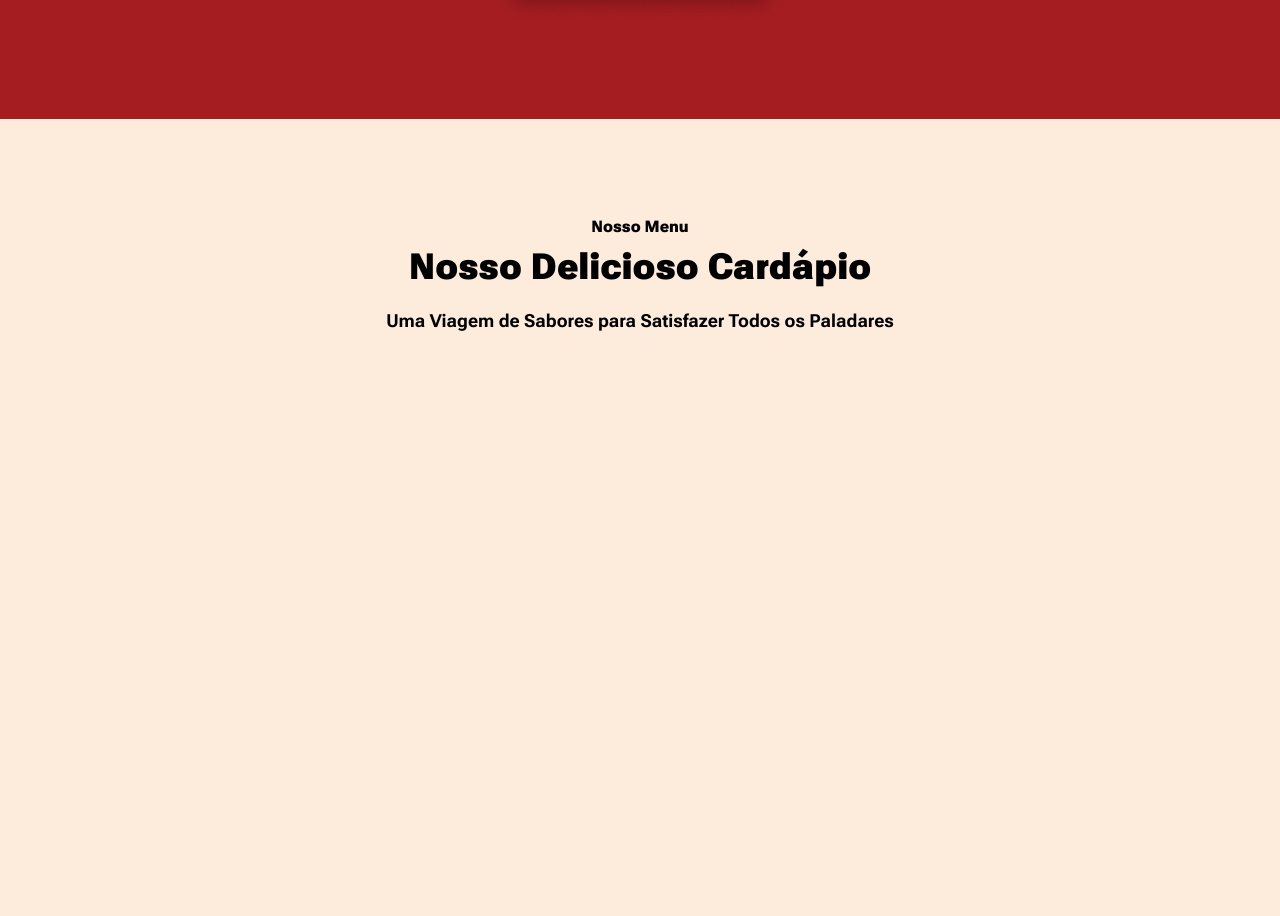
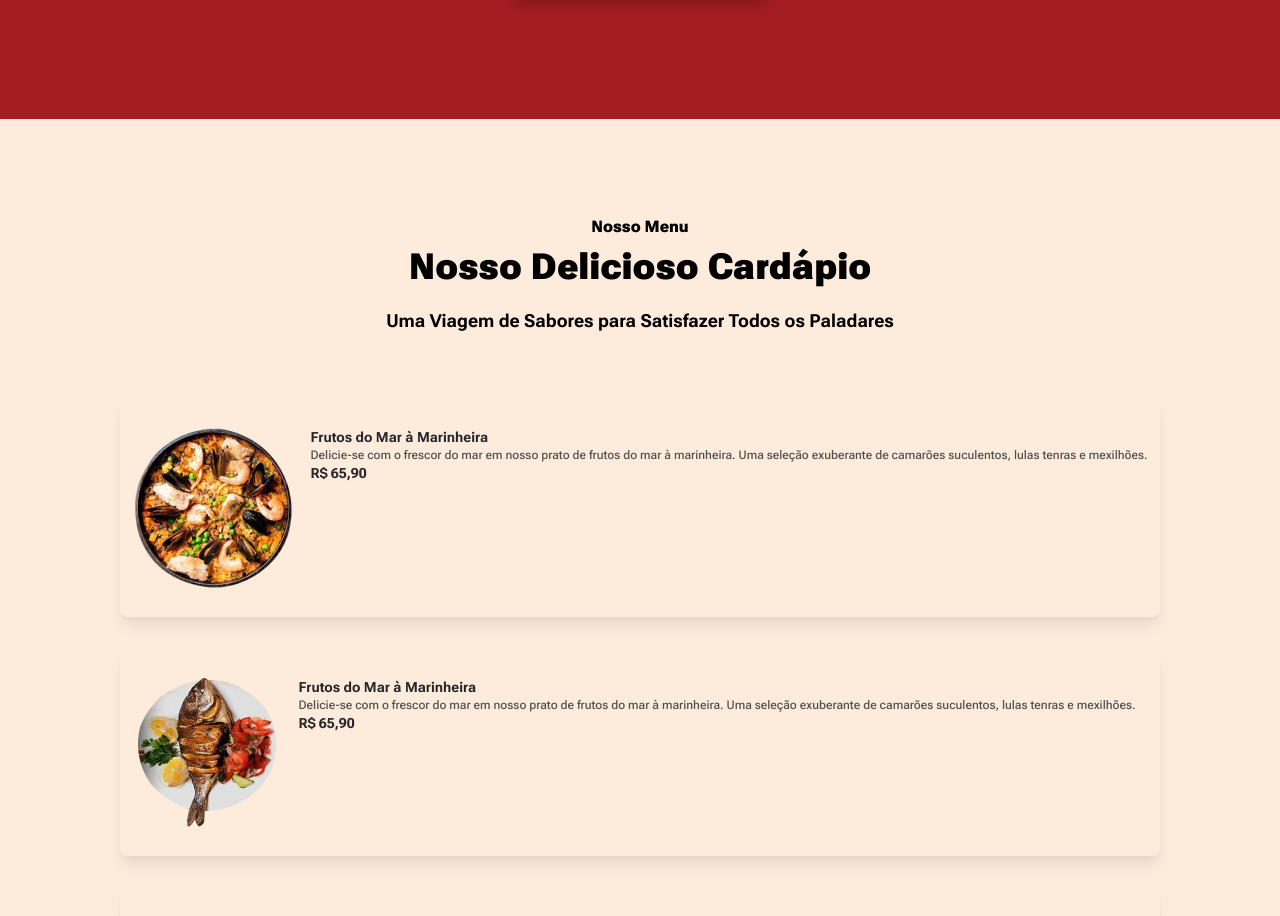
Before and after one commit to DevWeDesc/Vadao, a Next.js app: page / in a window 1280 px wide. Shown: the part 2254-3170 px from the top of the page. Before the commit the page ends 2685 px from the top, so only its background shows below. Built offline with nearby package versions, Linux system fonts and the light colour scheme.

Commit message:
Adicionado Card e dat

```diff
--- /dev/null
+++ b/data/data.ts
@@ -0,0 +1,90 @@
+import { ICardMenu } from "../types/types";
+import ImagePrimaryFood from "../public/ImagePrimaryFood.png";
+import ImageSecondaryFood from "../public/ImageSecondaryFood.png";
+
+export const MenuData: ICardMenu[] = [
+  {
+    image: ImagePrimaryFood,
+    title: "Frutos do Mar à Marinheira",
+    content:
+      "Delicie-se com o frescor do mar em nosso prato de frutos do mar à marinheira. Uma seleção exuberante de camarões suculentos, lulas tenras e mexilhões.",
+    price: "R$ 65,90",
+  },
+  {
+    image: ImageSecondaryFood,
+    title: "Frutos do Mar à Marinheira",
+    content:
+      "Delicie-se com o frescor do mar em nosso prato de frutos do mar à marinheira. Uma seleção exuberante de camarões suculentos, lulas tenras e mexilhões.",
+    price: "R$ 65,90",
+  },
+  {
+    image: ImagePrimaryFood,
+    title: "Frutos do Mar à Marinheira",
+    content:
+      "Delicie-se com o frescor do mar em nosso prato de frutos do mar à marinheira. Uma seleção exuberante de camarões suculentos, lulas tenras e mexilhões.",
+    price: "R$ 65,90",
+  },
+  {
+    image: ImagePrimaryFood,
+    title: "Frutos do Mar à Marinheira",
+    content:
+      "Delicie-se com o frescor do mar em nosso prato de frutos do mar à marinheira. Uma seleção exuberante de camarões suculentos, lulas tenras e mexilhões.",
+    price: "R$ 65,90",
+  },
+  {
+    image: ImagePrimaryFood,
+    title: "Frutos do Mar à Marinheira",
+    content:
+      "Delicie-se com o frescor do mar em nosso prato de frutos do mar à marinheira. Uma seleção exuberante de camarões suculentos, lulas tenras e mexilhões.",
+    price: "R$ 65,90",
+  },
+  {
+    image: ImagePrimaryFood,
+    title: "Frutos do Mar à Marinheira",
+    content:
+      "Delicie-se com o frescor do mar em nosso prato de frutos do mar à marinheira. Uma seleção exuberante de camarões suculentos, lulas tenras e mexilhões.",
+    price: "R$ 65,90",
+  },
+  {
+    image: ImagePrimaryFood,
+    title: "Frutos do Mar à Marinheira",
+    content:
+      "Delicie-se com o frescor do mar em nosso prato de frutos do mar à marinheira. Uma seleção exuberante de camarões suculentos, lulas tenras e mexilhões.",
+    price: "R$ 65,90",
+  },
+  {
+    image: ImagePrimaryFood,
+    title: "Frutos do Mar à Marinheira",
+    content:
+      "Delicie-se com o frescor do mar em nosso prato de frutos do mar à marinheira. Uma seleção exuberante de camarões suculentos, lulas tenras e mexilhões.",
+    price: "R$ 65,90",
+  },
+  {
+    image: ImagePrimaryFood,
+    title: "Frutos do Mar à Marinheira",
+    content:
+      "Delicie-se com o frescor do mar em nosso prato de frutos do mar à marinheira. Uma seleção exuberante de camarões suculentos, lulas tenras e mexilhões.",
+    price: "R$ 65,90",
+  },
+  {
+    image: ImagePrimaryFood,
+    title: "Frutos do Mar à Marinheira",
+    content:
+      "Delicie-se com o frescor do mar em nosso prato de frutos do mar à marinheira. Uma seleção exuberante de camarões suculentos, lulas tenras e mexilhões.",
+    price: "R$ 65,90",
+  },
+  {
+    image: ImagePrimaryFood,
+    title: "Frutos do Mar à Marinheira",
+    content:
+      "Delicie-se com o frescor do mar em nosso prato de frutos do mar à marinheira. Uma seleção exuberante de camarões suculentos, lulas tenras e mexilhões.",
+    price: "R$ 65,90",
+  },
+  {
+    image: ImagePrimaryFood,
+    title: "Frutos do Mar à Marinheira",
+    content:
+      "Delicie-se com o frescor do mar em nosso prato de frutos do mar à marinheira. Uma seleção exuberante de camarões suculentos, lulas tenras e mexilhões.",
+    price: "R$ 65,90",
+  },
+];
--- /dev/null
+++ b/src/components/CardMenu.tsx
@@ -0,0 +1,16 @@
+import React from "react";
+import { ICardMenu } from "../../types/types";
+import Image from "next/image";
+
+export const CardMenu = ({ image, title, content, price }: ICardMenu) => {
+  return (
+    <div className="flex gap-4 py-7 px-3 shadow-lg shadow-shadowCard rounded-lg">
+      <Image alt="" src={image} />
+      <div className="text-zincCard">
+        <p className="font-bold text-sm">{title}</p>
+        <p className="font-medium text-xs opacity-80">{content}</p>
+        <p className="font-bold text-sm">{price}</p>
+      </div>
+    </div>
+  );
+};
--- a/src/components/Menu.tsx
+++ b/src/components/Menu.tsx
@@ -1,8 +1,11 @@
+"use client";
 import React from "react";
+import { CardMenu } from "./CardMenu";
+import { MenuData } from "../../data/data";
 
 export const Menu = () => {
   return (
-    <div className="py-24 px-5">
+    <div className="py-24 px-5 flex flex-col items-center">
       <div className="text-center flex flex-col gap-5">
         <div className="flex flex-col gap-2">
           <p className="text-base font-black">Nosso Menu</p>
@@ -12,6 +15,17 @@ export const Menu = () => {
           Uma Viagem de Sabores para Satisfazer Todos os Paladares
         </p>
       </div>
+      <div className="mt-16 flex flex-col gap-8">
+        {MenuData.map((data, index) => (
+          <CardMenu
+            key={index}
+            image={data.image}
+            title={data.title}
+            content={data.content}
+            price={data.price}
+          />
+        ))}
+      </div>
     </div>
   );
 };
--- a/tailwind.config.ts
+++ b/tailwind.config.ts
@@ -18,6 +18,7 @@ const config: Config = {
         beigeDefault: "#FDECDC",
         redDefault: "#A51D21",
         zincCard: "#27272A",
+        shadowCard: "#E6D6C8",
       },
       backgroundImage: {
         "gradient-radial": "radial-gradient(var(--tw-gradient-stops))",
--- /dev/null
+++ b/types/types.ts
@@ -0,0 +1,8 @@
+import { StaticImageData } from "next/image";
+
+export type ICardMenu = {
+  image: string | StaticImageData | any;
+  title: string;
+  content: string;
+  price: string;
+};
```
Also changed, not shown: public/ImagePrimaryFood.png (added), public/ImageSecondaryFood.png (added).
